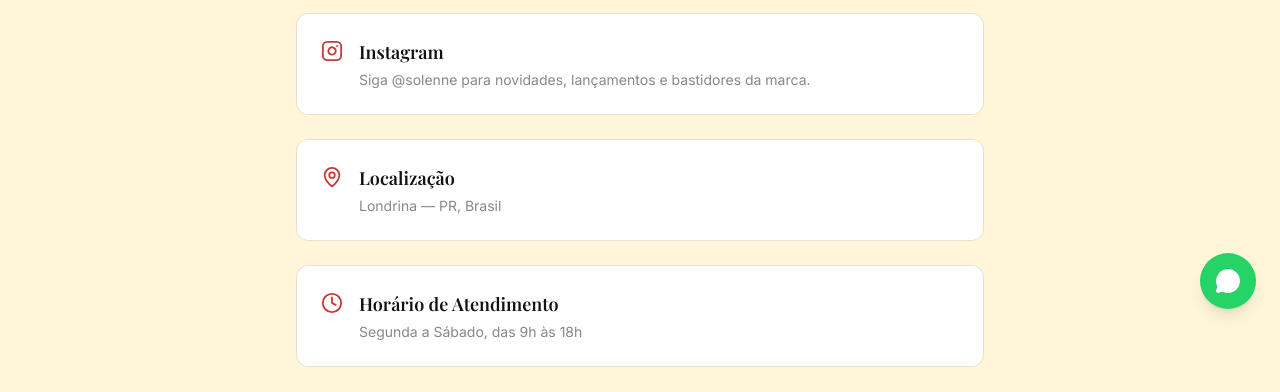
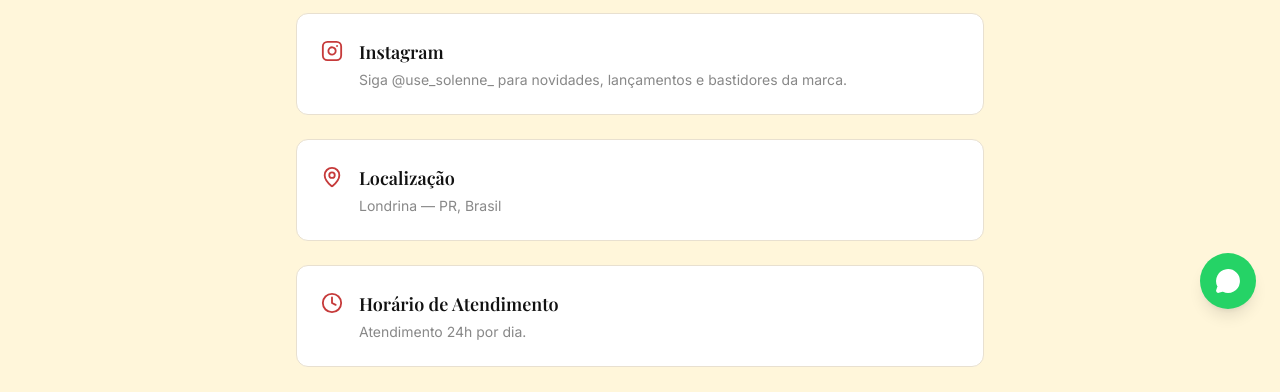
Before and after one commit to elmanuzin/solenne-site, a Next.js app: page /contato in a window 1280 px wide. Shown: the part 467-859 px from the top of the page. Built offline with nearby package versions, Linux system fonts and the light colour scheme.

Commit message:
fix: atualizar informações corretas de contato

```diff
--- a/app/contato/page.tsx
+++ b/app/contato/page.tsx
@@ -1,5 +1,4 @@
 import { MapPin, MessageCircle, Clock, Instagram } from "lucide-react";
-import { generateDefaultMessage } from "@/lib/whatsapp";
 import type { Metadata } from "next";
 
 export const metadata: Metadata = {
@@ -47,7 +46,7 @@ export default function ContatoPage() {
                             Instagram
                         </h3>
                         <p className="text-sm text-brand-muted">
-                            Siga @solenne para novidades, lançamentos e bastidores da marca.
+                            Siga @use_solenne_ para novidades, lançamentos e bastidores da marca.
                         </p>
                     </div>
                 </div>
@@ -71,7 +70,7 @@ export default function ContatoPage() {
                             Horário de Atendimento
                         </h3>
                         <p className="text-sm text-brand-muted">
-                            Segunda a Sábado, das 9h às 18h
+                            Atendimento 24h por dia.
                         </p>
                     </div>
                 </div>
@@ -79,7 +78,7 @@ export default function ContatoPage() {
 
             <div className="text-center">
                 <a
-                    href={generateDefaultMessage()}
+                    href="https://wa.me/5543998804481"
                     target="_blank"
                     rel="noopener noreferrer"
                     className="inline-flex items-center gap-2 bg-[#25D366] text-white px-8 py-3.5 rounded-full text-sm font-semibold hover:opacity-90 transition-opacity shadow-md"
```
